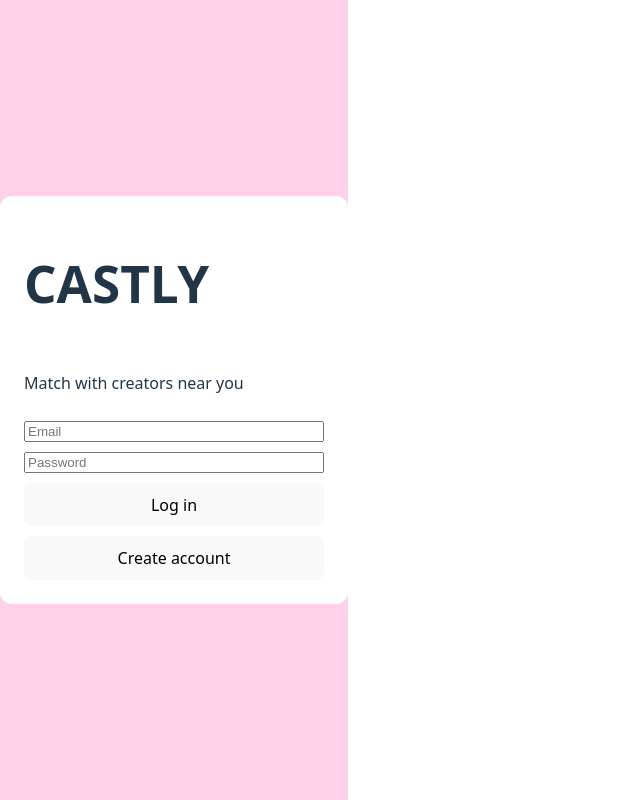
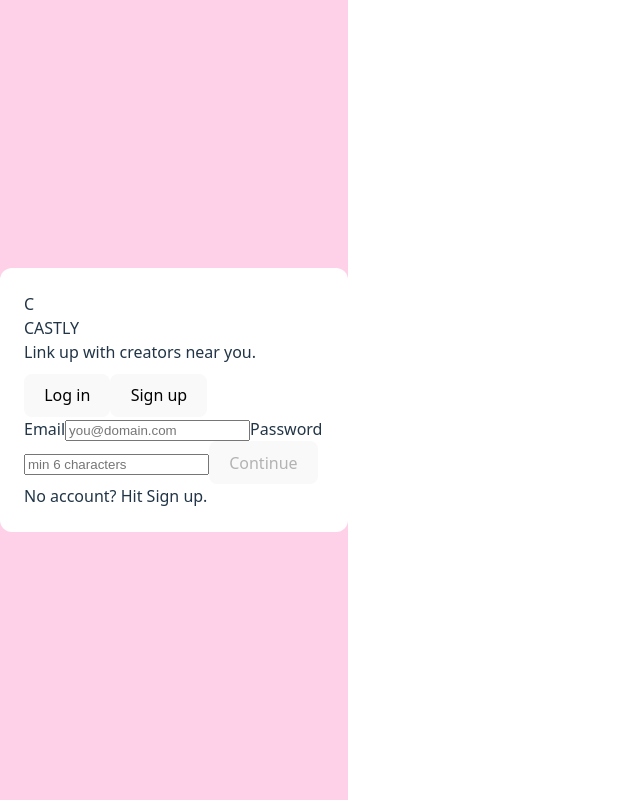
Before and after one commit to cjalamon/SparkHacks-2026, a React (Vite) app: page /auth in a window 1280 px wide. Shown: the whole page, without its empty margins (0-640 px from the left). Built offline with nearby package versions, Linux system fonts and the light colour scheme.

Commit message:
Complete auth flow with onboarding and home routes

```diff
--- a/src/App.jsx
+++ b/src/App.jsx
@@ -1,11 +1,15 @@
 import { BrowserRouter, Routes, Route, Navigate } from "react-router-dom";
 import Auth from "./pages/Auth.jsx";
+import Onboarding from "./pages/Onboarding.jsx";
+import Home from "./pages/Home.jsx";
 
 export default function App() {
   return (
     <BrowserRouter>
       <Routes>
         <Route path="/auth" element={<Auth />} />
+        <Route path="/onboarding" element={<Onboarding />} />
+        <Route path="/home" element={<Home />} />
         <Route path="*" element={<Navigate to="/auth" replace />} />
       </Routes>
     </BrowserRouter>
--- a/src/pages/Auth.css
+++ b/src/pages/Auth.css
@@ -14,3 +14,23 @@
   flex-direction: column;
   gap: 10px;
 }
+
+.pillRow {
+  display: flex;
+  gap: 10px;
+}
+
+.pill {
+  flex: 1;
+  border: 1px solid var(--border);
+  background: #fff;
+  border-radius: 999px;
+  padding: 10px 12px;
+  font-weight: 900;
+  cursor: pointer;
+}
+
+.pillActive {
+  border-color: rgba(124,58,237,.6);
+  box-shadow: 0 0 0 4px rgba(124,58,237,.12);
+}
--- a/src/pages/Auth.jsx
+++ b/src/pages/Auth.jsx
@@ -1,17 +1,156 @@
+import { useMemo, useState } from "react";
+import { useNavigate } from "react-router-dom";
 import "./Auth.css";
 
 export default function Auth() {
+  const nav = useNavigate();
+  const [mode, setMode] = useState("login"); // login | signup
+  const [email, setEmail] = useState("");
+  const [password, setPassword] = useState("");
+  const [confirm, setConfirm] = useState("");
+
+  const [intent, setIntent] = useState("work"); // work | inspo (signup only)
+  const [city, setCity] = useState(""); // signup only
+
+  const [err, setErr] = useState("");
+  const [loading, setLoading] = useState(false);
+
+  const canSubmit = useMemo(() => {
+    if (!email.trim()) return false;
+    if (password.length < 6) return false;
+    if (mode === "signup" && password !== confirm) return false;
+    return true;
+  }, [email, password, confirm, mode]);
+
+  async function onSubmit(e) {
+    e.preventDefault();
+    setErr("");
+    if (!canSubmit) return;
+
+    setLoading(true);
+    try {
+      // Hackathon mode: simulate auth (swap later with FastAPI/Flask)
+      localStorage.setItem("castly_token", "demo-token");
+      localStorage.setItem(
+        "castly_bootstrap",
+        JSON.stringify({ email: email.trim(), intent, city })
+      );
+
+      if (mode === "signup") nav("/onboarding");
+      else nav("/home");
+    } catch {
+      setErr("Something went wrong.");
+    } finally {
+      setLoading(false);
+    }
+  }
+
   return (
     <div className="auth">
       <div className="authShell">
-        <h1>CASTLY</h1>
-        <p>Match with creators near you</p>
+        <div className="brand">
+          <div className="logo">C</div>
+          <div className="brandText">
+            <div className="name">CASTLY</div>
+            <div className="tagline">Link up with creators near you.</div>
+          </div>
+        </div>
 
-        <input placeholder="Email" />
-        <input placeholder="Password" type="password" />
+        <div className="card">
+          <div className="tabs">
+            <button
+              className={`tab ${mode === "login" ? "active" : ""}`}
+              onClick={() => setMode("login")}
+              type="button"
+            >
+              Log in
+            </button>
+            <button
+              className={`tab ${mode === "signup" ? "active" : ""}`}
+              onClick={() => setMode("signup")}
+              type="button"
+            >
+              Sign up
+            </button>
+          </div>
 
-        <button>Log in</button>
-        <button>Create account</button>
+          <form className="form" onSubmit={onSubmit}>
+            <label className="field">
+              <span>Email</span>
+              <input
+                value={email}
+                onChange={(e) => setEmail(e.target.value)}
+                placeholder="you@domain.com"
+                autoComplete="email"
+              />
+            </label>
+
+            <label className="field">
+              <span>Password</span>
+              <input
+                value={password}
+                onChange={(e) => setPassword(e.target.value)}
+                placeholder="min 6 characters"
+                type="password"
+                autoComplete={mode === "login" ? "current-password" : "new-password"}
+              />
+            </label>
+
+            {mode === "signup" && (
+              <>
+                <label className="field">
+                  <span>Confirm password</span>
+                  <input
+                    value={confirm}
+                    onChange={(e) => setConfirm(e.target.value)}
+                    placeholder="repeat password"
+                    type="password"
+                    autoComplete="new-password"
+                  />
+                </label>
+
+                <div className="pillRow">
+                  <button
+                    type="button"
+                    className={`pill ${intent === "work" ? "pillActive" : ""}`}
+                    onClick={() => setIntent("work")}
+                  >
+                    Looking to Work
+                  </button>
+                  <button
+                    type="button"
+                    className={`pill ${intent === "inspo" ? "pillActive" : ""}`}
+                    onClick={() => setIntent("inspo")}
+                  >
+                    Looking for Inspo
+                  </button>
+                </div>
+
+                <label className="field">
+                  <span>City</span>
+                  <input
+                    value={city}
+                    onChange={(e) => setCity(e.target.value)}
+                    placeholder="Chicago, IL"
+                    autoComplete="address-level2"
+                  />
+                </label>
+              </>
+            )}
+
+            {err && <div className="alert err">{err}</div>}
+
+            <button className="primary" disabled={!canSubmit || loading}>
+              {loading ? "..." : mode === "login" ? "Continue" : "Create account"}
+            </button>
+
+            <div className="tiny">
+              {mode === "signup"
+                ? "Next: build your profile (links, clips, role)."
+                : "No account? Hit Sign up."}
+            </div>
+          </form>
+        </div>
       </div>
     </div>
   );
--- /dev/null
+++ b/src/pages/Home.jsx
@@ -0,0 +1,8 @@
+export default function Home() {
+  return (
+    <div style={{ padding: 24 }}>
+      <h1>Home</h1>
+      <p>Next: Pinterest-style grid + filters + map/search.</p>
+    </div>
+  );
+}
--- /dev/null
+++ b/src/pages/Onboarding.jsx
@@ -0,0 +1,34 @@
+import { useMemo, useState } from "react";
+import { useNavigate } from "react-router-dom";
+
+export default function Onboarding() {
+  const nav = useNavigate();
+  const bootstrap = useMemo(() => {
+    try { return JSON.parse(localStorage.getItem("castly_bootstrap") || "{}"); }
+    catch { return {}; }
+  }, []);
+
+  const [name, setName] = useState("");
+  const [pronouns, setPronouns] = useState("");
+  const [creativeType, setCreativeType] = useState("");
+  const [bio, setBio] = useState("");
+
+  function save() {
+    localStorage.setItem(
+      "castly_profile",
+      JSON.stringify({ name, pronouns, creativeType, bio, ...bootstrap })
+    );
+    nav("/home");
+  }
+
+  return (
+    <div style={{ padding: 24 }}>
+      <h1>Build your profile</h1>
+      <input value={name} onChange={(e) => setName(e.target.value)} placeholder="Name" />
+      <input value={pronouns} onChange={(e) => setPronouns(e.target.value)} placeholder="Pronouns" />
+      <input value={creativeType} onChange={(e) => setCreativeType(e.target.value)} placeholder="Creative type (Editor, DP...)" />
+      <textarea value={bio} onChange={(e) => setBio(e.target.value)} placeholder="About/Bio" />
+      <button onClick={save}>Finish</button>
+    </div>
+  );
+}
```
